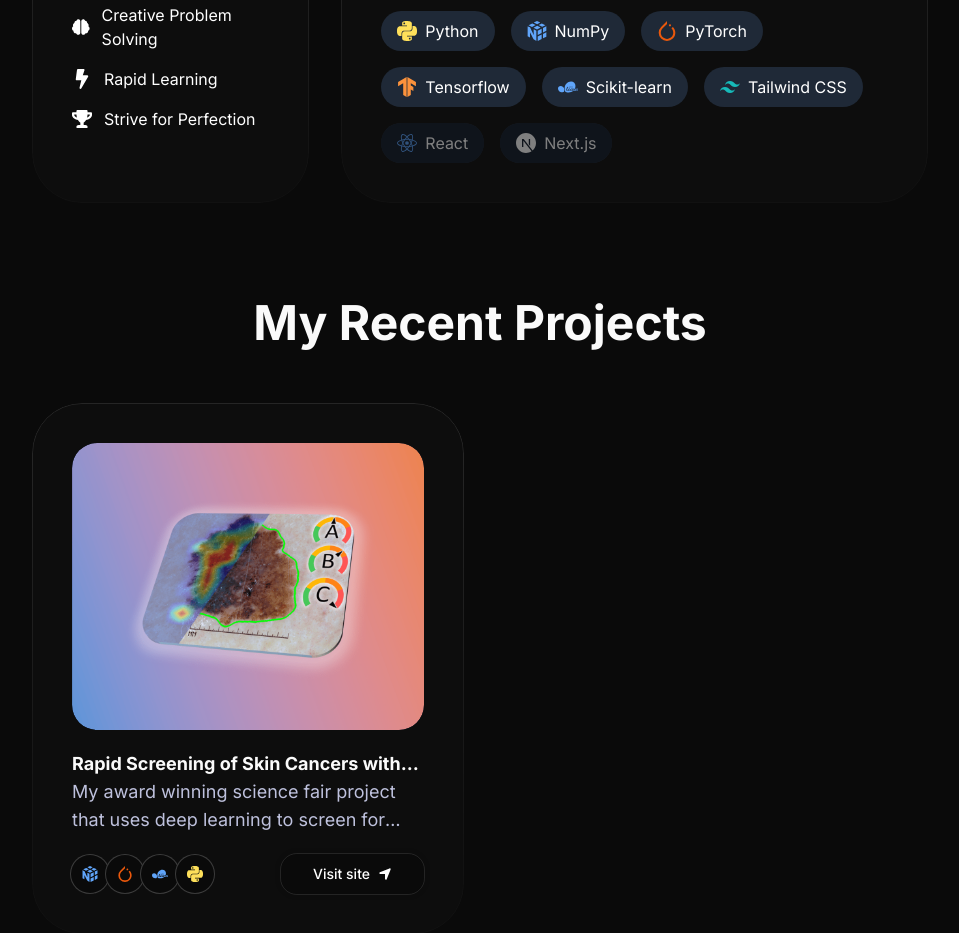
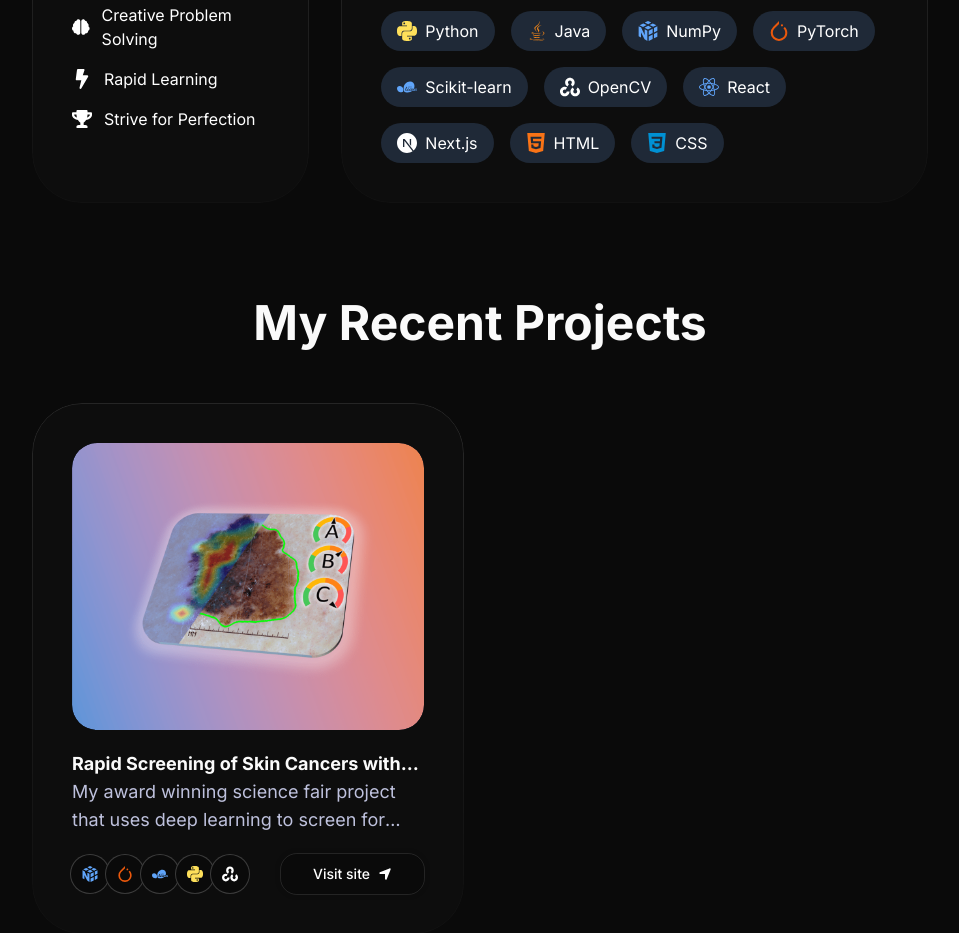
Before and after one commit to anthonyeft/portfolio-website, a Next.js app: page / in a window 1280 px wide. Shown: the part 1460-2393 px from the top of the page, without its empty margins (160-1119 px from the left). Built offline with nearby package versions, Linux system fonts and the light colour scheme; no server answers.

Commit message:
update about section

```diff
--- a/components/About.tsx
+++ b/components/About.tsx
@@ -4,7 +4,6 @@ import React from "react";
 import { motion } from "framer-motion";
 import Typewriter from "typewriter-effect";
 import { useRef } from "react";
-import { useInView } from "framer-motion";
 import { Tooltip } from "react-tooltip";
 import { FaBrain, FaBolt, FaTrophy, FaImage } from "react-icons/fa";
 
--- a/data/index.tsx
+++ b/data/index.tsx
@@ -1,4 +1,5 @@
-import { SiNumpy, SiTensorflow, SiTailwindcss, SiPytorch, SiScikitlearn, SiNextdotjs, SiPython, SiReact} from "react-icons/si";
+import { SiNumpy, SiCss3, SiPytorch, SiScikitlearn, SiNextdotjs, SiPython, SiReact, SiOpencv, SiHtml5} from "react-icons/si";
+import { FaJava } from "react-icons/fa"
 
 
 export const navItems = [
@@ -12,13 +13,15 @@ export const navItems = [
 
 export const tools = [
   { name: "Python", icon: <SiPython className="text-[#fee05a] w-5 h-5" />, inProgress: false },
+  { name: "Java", icon: <FaJava className="text-[#ef8418] w-5 h-5" />, inProgress: false },
   { name: "NumPy", icon: <SiNumpy className="text-blue-400 w-5 h-5" />, inProgress: false },
   { name: "PyTorch", icon: <SiPytorch className="text-orange-600 w-5 h-5" />, inProgress: false },
-  { name: "Tensorflow", icon: <SiTensorflow className="text-orange-400 w-5 h-5" />, inProgress: false },
   { name: "Scikit-learn", icon: <SiScikitlearn className="text-blue-400 w-5 h-5" />, inProgress: false },
-  { name: "Tailwind CSS", icon: <SiTailwindcss className="text-[#17bab9] w-5 h-5" />, inProgress: false },
-  { name: "React", icon: <SiReact className="text-blue-400 w-5 h-5" />, inProgress: true },
-  { name: "Next.js", icon: <SiNextdotjs className="text-white w-5 h-5" />, inProgress: true },
+  { name: "OpenCV", icon: <SiOpencv className="text-white w-5 h-5" />, inProgress: false },
+  { name: "React", icon: <SiReact className="text-blue-400 w-5 h-5" />, inProgress: false },
+  { name: "Next.js", icon: <SiNextdotjs className="text-white w-5 h-5" />, inProgress: false },
+  { name: "HTML", icon: <SiHtml5 className="text-orange-500 w-5 h-5" />, inProgress: false },
+  { name: "CSS", icon: <SiCss3 className="text-[#0091d4] w-5 h-5" />, inProgress: false },
 ];
 
 
@@ -33,6 +36,7 @@ export const projects = [
       <SiPytorch className="text-orange-600"/>,
       <SiScikitlearn className="text-blue-400"/>,
       <SiPython className="text-[#fee05a]"/>,
+      <SiOpencv className="text-white"/>,
     ],
     link: "https://partner.projectboard.world/isef/project/robo062-rapid-screening-of-skin-cancers-with-m-scahn",
   },
```
